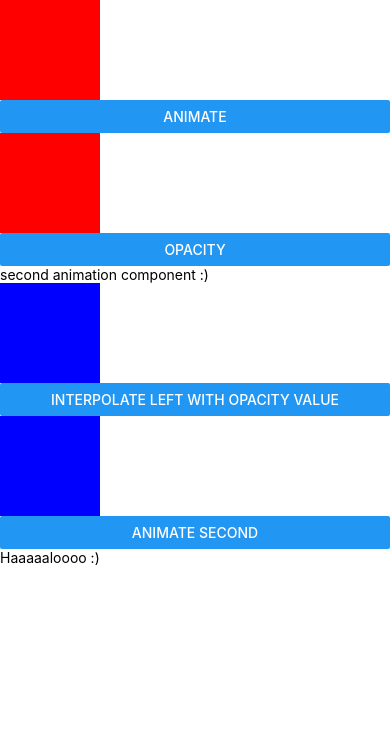
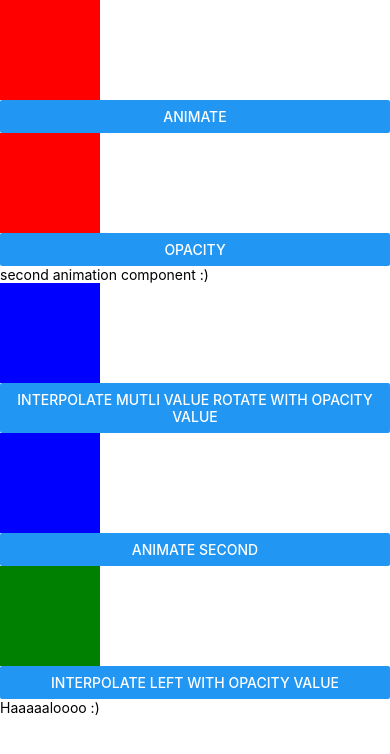
Before and after one commit to PiyushMichael/AnimateRedux, a React Native app: screen / in a window 390 px wide. Shown: the top 754 px of the page. Built offline with nearby package versions, Linux system fonts and the light colour scheme.

Commit message:
text animations next

```diff
--- a/App.js
+++ b/App.js
@@ -1,16 +1,18 @@
 import React,{Component} from 'react';
-import {View,Text} from 'react-native';
+import {ScrollView,View,Text} from 'react-native';
 import {styles} from './src/styles';
 import AnimOne from './src/anim_1';
 import AnimTwo from './src/anim_2';
 
 class App extends Component{
   render(){
-    return <View style={styles.container}>
-       <AnimOne />
-       <AnimTwo />
-       <Text>Haaaaaloooo :)</Text>
-    </View>
+    return (<ScrollView>
+      <View style={styles.container}>
+        <AnimOne />
+        <AnimTwo />
+        <Text>Haaaaaloooo :)</Text>
+      </View>
+    </ScrollView>);
   }
 }
 
--- a/src/anim_2.js
+++ b/src/anim_2.js
@@ -7,7 +7,8 @@ class AnimTwo extends Component {
         super();
         this.state = {
             square1: new Animated.Value(1),
-            square2: new Animated.ValueXY(0,0)
+            square2: new Animated.ValueXY(0,0),
+            square3: new Animated.Value(1)
         };
     }
 
@@ -25,6 +26,14 @@ class AnimTwo extends Component {
             delay: 200,
             duration: 1000,
             easing: Easing.elastic(10)
+        }).start();
+    };
+
+    animate3 = () => {
+        Animated.timing(this.state.square3,{
+            toValue: 0,
+            delay: 200,
+            duration: 1000
         }).start();
     };
 
@@ -46,11 +55,21 @@ class AnimTwo extends Component {
                 }}>
                 <View style={styles.oSquare}></View>
             </Animated.View>
-            <Button title="interpolate left with opacity value" onPress={this.animate1} />
+            <Button title="interpolate mutli value rotate with opacity value" onPress={this.animate1} />
             <Animated.View style={this.state.square2.getLayout()}>
                 <View style={styles.oSquare}></View>
             </Animated.View>
             <Button title="animate second" onPress={this.animate2} />
+            <Animated.View style={{
+                opacity: this.state.square3,
+                left: this.state.square3.interpolate({
+                    inputRange:[0,1],
+                    outputRange: [300,0]
+                })
+            }}>
+                <View style={{width: 100,height: 100,backgroundColor: 'green'}}></View>
+            </Animated.View>
+            <Button title="interpolate left with opacity value" onPress={this.animate3} />
         </View>);
     }
 }
```
